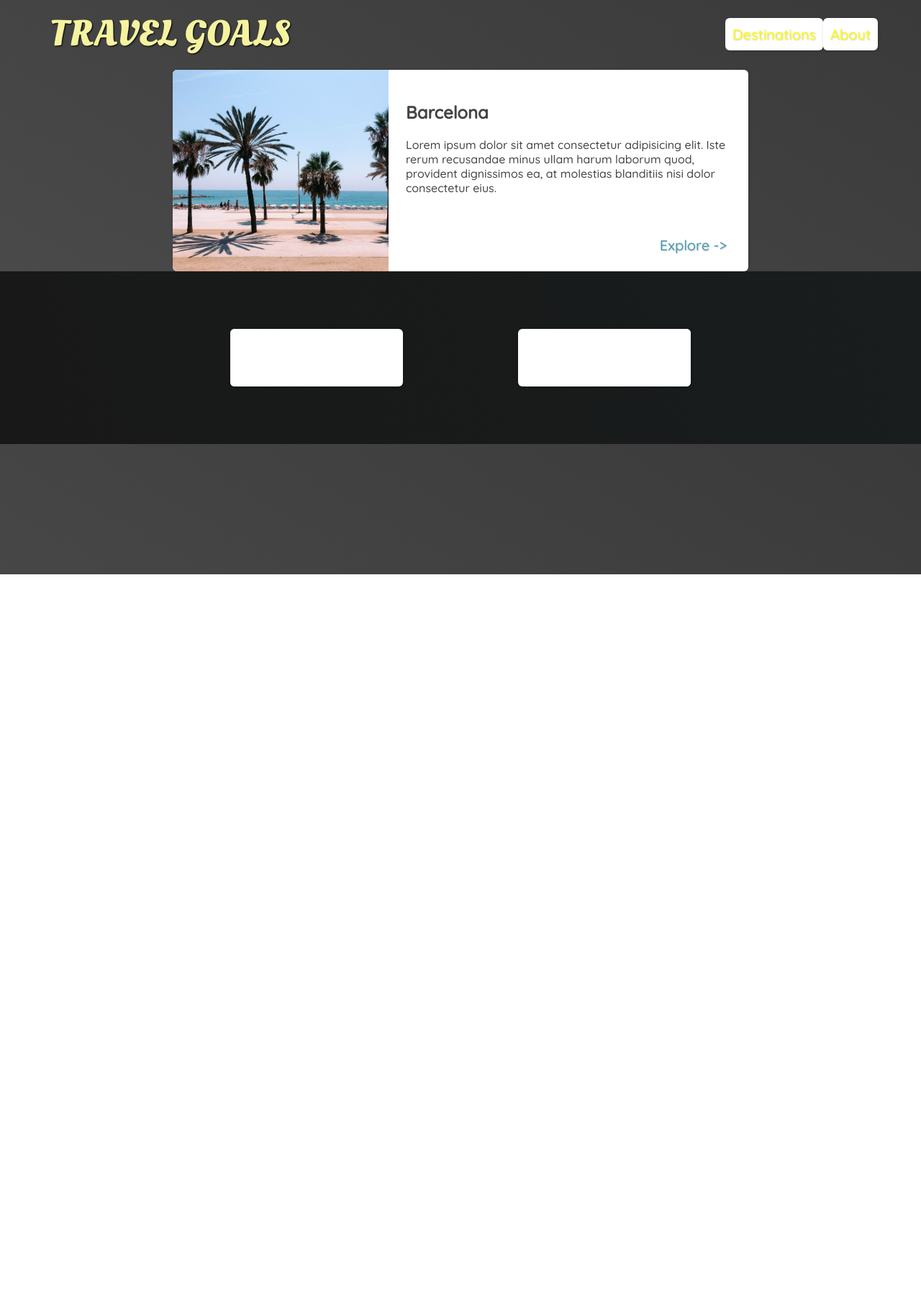
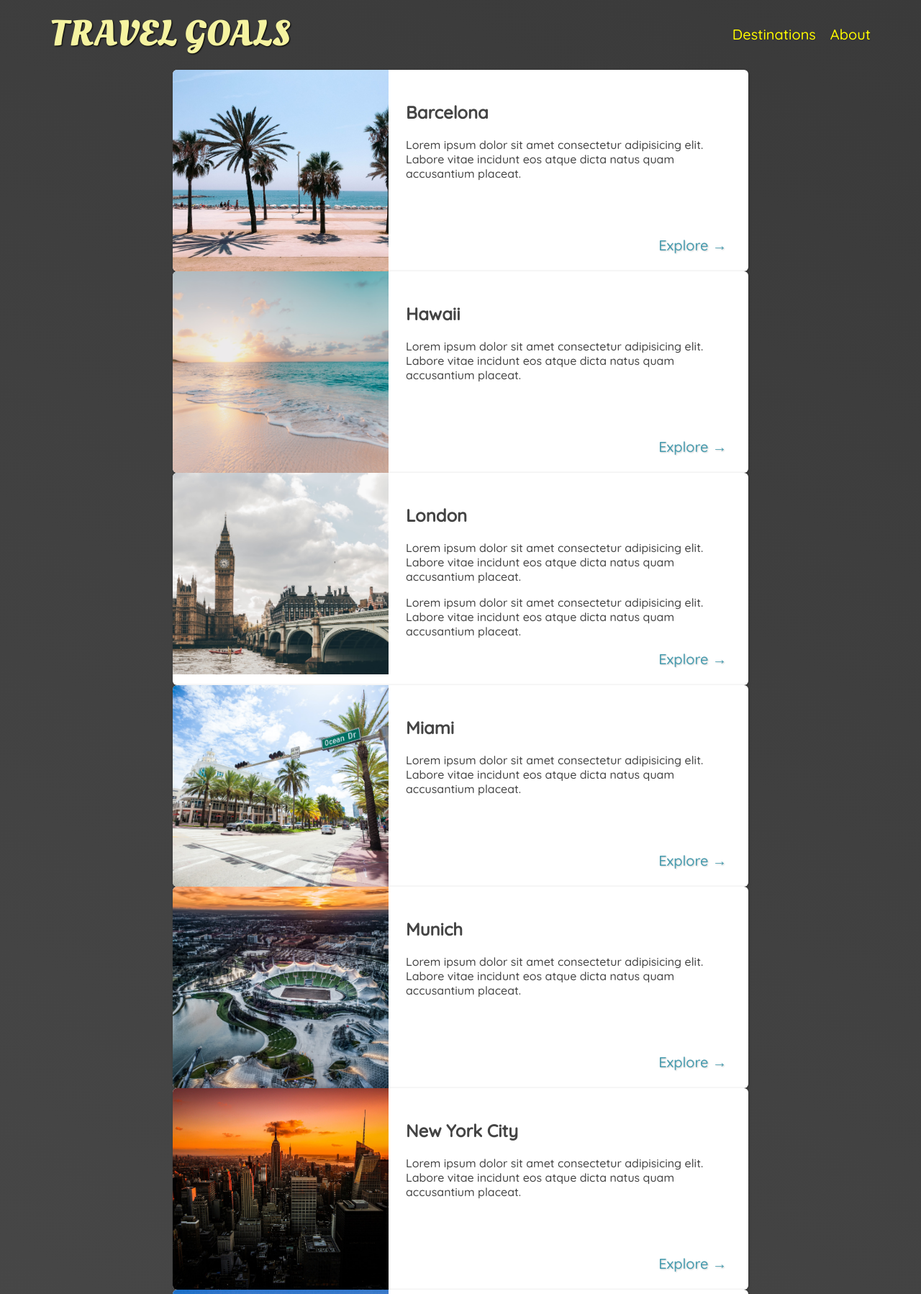
Before and after one commit to dpillai/100days-webdev, a plain HTML site: page travel-age/places.html in a window 1280 px wide. Shown: the part 2-1800 px from the top of the page at 72% size. Before the commit the page ends 800 px from the top, so only its background shows below. Drawn offline with Linux system fonts and the light colour scheme.

Commit message:
images and links updated

```diff
--- a/travel-age/places.html
+++ b/travel-age/places.html
@@ -31,22 +31,158 @@
     <main>
       <ul>
         <li>
-          <img
-            src="/travel-age/images/places/barcelona.jpg"
-            alt="city of Barcelona"
-          />
+          <img src="images/places/barcelona.jpg" alt="City of Barcelona" />
           <div class="item-content">
             <div>
               <h2>Barcelona</h2>
               <p>
-                Lorem ipsum dolor sit amet consectetur adipisicing elit. Iste
-                rerum recusandae minus ullam harum laborum quod, provident
-                dignissimos ea, at molestias blanditiis nisi dolor consectetur
-                eius.
+                Lorem ipsum dolor sit amet consectetur adipisicing elit. Labore
+                vitae incidunt eos atque dicta natus quam accusantium placeat.
               </p>
             </div>
             <div class="actions">
-              <a href="https://en.wikipedia.org/wiki/Barcelona">Explore -></a>
+              <a href="https://en.wikipedia.org/wiki/Barcelona">Explore &#x2192</a>
+            </div>
+          </div>
+        </li>
+        <li>
+          <img src="images/places/hawaii.jpg" alt="Hawaii beach" />
+          <div class="item-content">
+            <div>
+              <h2>Hawaii</h2>
+              <p>
+                Lorem ipsum dolor sit amet consectetur adipisicing elit. Labore
+                vitae incidunt eos atque dicta natus quam accusantium placeat.
+              </p>
+            </div>
+            <div class="actions">
+              <a href="hhttps://en.wikipedia.org/wiki/Hawaii">Explore &#x2192</a>
+            </div>
+          </div>
+        </li>
+        <li>
+          <img src="images/places/london.jpg" alt="London city" />
+          <div class="item-content">
+            <div>
+              <h2>London</h2>
+              <p>
+                Lorem ipsum dolor sit amet consectetur adipisicing elit. Labore
+                vitae incidunt eos atque dicta natus quam accusantium placeat.
+              </p>
+              <p>
+                Lorem ipsum dolor sit amet consectetur adipisicing elit. Labore
+                vitae incidunt eos atque dicta natus quam accusantium placeat.
+              </p>
+            </div>
+            <div class="actions">
+              <a href="https://en.wikipedia.org/wiki/London">Explore &#x2192</a>
+            </div>
+          </div>
+        </li>
+        <li>
+          <img src="images/places/miami.jpg" alt="Miami streets" />
+          <div class="item-content">
+            <div>
+              <h2>Miami</h2>
+              <p>
+                Lorem ipsum dolor sit amet consectetur adipisicing elit. Labore
+                vitae incidunt eos atque dicta natus quam accusantium placeat.
+              </p>
+            </div>
+            <div class="actions">
+              <a href="https://en.wikipedia.org/wiki/Miami">Explore &#x2192</a>
+            </div>
+          </div>
+        </li>
+        <li>
+          <img src="images/places/munich.jpg" alt="Munich football stadium" />
+          <div class="item-content">
+            <div>
+              <h2>Munich</h2>
+              <p>
+                Lorem ipsum dolor sit amet consectetur adipisicing elit. Labore
+                vitae incidunt eos atque dicta natus quam accusantium placeat.
+              </p>
+            </div>
+            <div class="actions">
+              <a href="https://en.wikipedia.org/wiki/Munich">Explore &#x2192</a>
+            </div>
+          </div>
+        </li>
+        <li>
+          <img src="images/places/new-york-city.jpg" alt="New York City skyline" />
+          <div class="item-content">
+            <div>
+              <h2>New York City</h2>
+              <p>
+                Lorem ipsum dolor sit amet consectetur adipisicing elit. Labore
+                vitae incidunt eos atque dicta natus quam accusantium placeat.
+              </p>
+            </div>
+            <div class="actions">
+              <a href="https://en.wikipedia.org/wiki/New_York_City"
+                >Explore &#x2192</a
+              >
+            </div>
+          </div>
+        </li>
+        <li>
+          <img src="images/places/paris.jpg" alt="Paris city" />
+          <div class="item-content">
+            <div>
+              <h2>Paris</h2>
+              <p>
+                Lorem ipsum dolor sit amet consectetur adipisicing elit. Labore
+                vitae incidunt eos atque dicta natus quam accusantium placeat.
+              </p>
+            </div>
+            <div class="actions">
+              <a href="https://en.wikipedia.org/wiki/Paris">Explore &#x2192</a>
+            </div>
+          </div>
+        </li>
+        <li>
+          <img src="images/places/sydney.jpg" alt="Sydney beach" />
+          <div class="item-content">
+            <div>
+              <h2>Sydney</h2>
+              <p>
+                Lorem ipsum dolor sit amet consectetur adipisicing elit. Labore
+                vitae incidunt eos atque dicta natus quam accusantium placeat.
+              </p>
+            </div>
+            <div class="actions">
+              <a href="https://en.wikipedia.org/wiki/Sydney">Explore &#x2192</a>
+            </div>
+          </div>
+        </li>
+        <li>
+          <img src="images/places/tokyo.jpg" alt="Tokyo skyline" />
+          <div class="item-content">
+            <div>
+              <h2>Tokyo</h2>
+              <p>
+                Lorem ipsum dolor sit amet consectetur adipisicing elit. Labore
+                vitae incidunt eos atque dicta natus quam accusantium placeat.
+              </p>
+            </div>
+            <div class="actions">
+              <a href="https://en.wikipedia.org/wiki/Tokyo">Explore &#x2192</a>
+            </div>
+          </div>
+        </li>
+        <li>
+          <img src="images/places/bali.jpg" alt="Bali beach" />
+          <div class="item-content">
+            <div>
+              <h2>Bali</h2>
+              <p>
+                Lorem ipsum dolor sit amet consectetur adipisicing elit. Labore
+                vitae incidunt eos atque dicta natus quam accusantium placeat.
+              </p>
+            </div>
+            <div class="actions">
+              <a href="https://en.wikipedia.org/wiki/Bali">Explore &#x2192</a>
             </div>
           </div>
         </li>
--- a/travel-age/styles/places.css
+++ b/travel-age/styles/places.css
@@ -9,14 +9,14 @@ ul {
   width: 800px;
   margin: 0 auto;
 }
-li {
+main li {
   display: flex;
   background-color: white;
   box-shadow: 1px 1px 4px rgba(0, 0, 0, 0.2);
   border-radius: 6px;
   overflow: hidden;
 }
-img {
+main img {
   width: 300px;
   height: 280px;
   object-fit: cover;
```
Also changed, not shown: travel-age/images/places/bali.jpg (added), travel-age/images/places/hawaii.jpg (added), travel-age/images/places/london.jpg (added), travel-age/images/places/new-york-city.jpg (added), travel-age/images/places/paris.jpg (added), travel-age/images/places/sydney.jpg (added), travel-age/images/places/tokyo.jpg (added), 1 other file.
